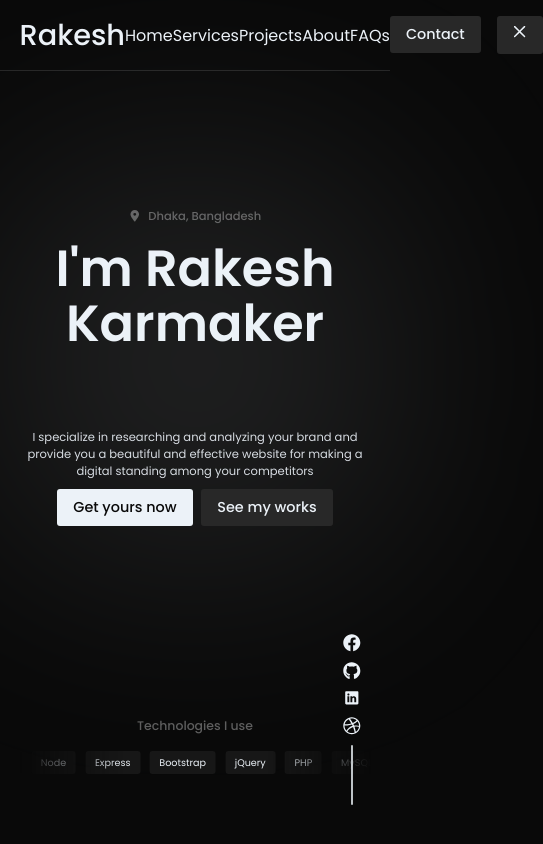
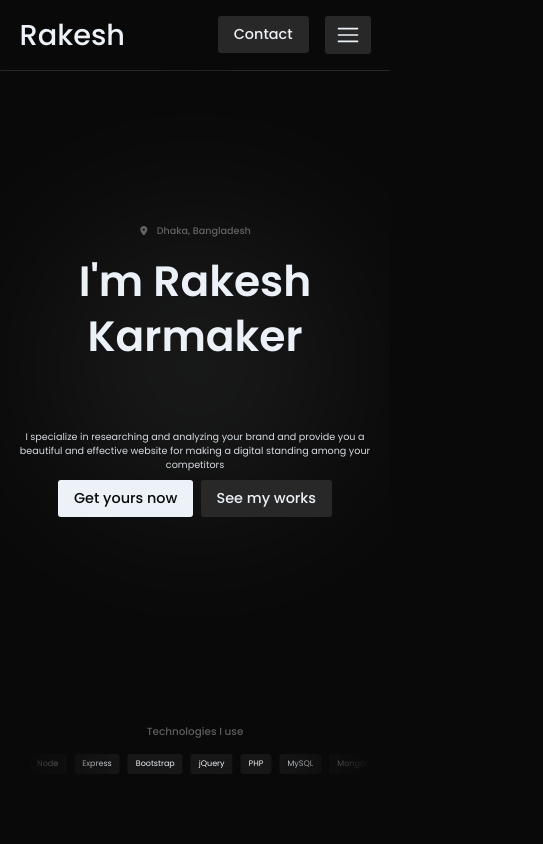
Before and after one commit to rakesh-karmaker/portfolio, a React (Vite) app: page / in a window 390 px wide. Shown: the whole page, 543 px wide, since content can reach past the window. Built offline with nearby package versions, Linux system fonts and the light colour scheme.

Commit message:
make the hero section responsive

```diff
--- a/src/components/hero/hero.css
+++ b/src/components/hero/hero.css
@@ -51,6 +51,8 @@
 .hero-btns {
   display: flex;
   gap: 0.9em;
+  flex-wrap: wrap;
+  justify-content: center;
 }
 
 .hero-bg {
@@ -90,4 +92,26 @@
     font-size: 0.6rem;
     min-height: 450px;
   }
+  .hero-intro {
+    min-height: 350px;
+  }
 }
+
+@media screen and (max-width: 800px) {
+  .hero {
+    font-size: 0.5rem;
+  }
+}
+
+@media screen and (max-width: 650px) {
+  .hero-bg {
+    width: 90vw;
+  }
+}
+
+@media screen and (max-width: 380px) {
+  .hero-heading {
+    font-size: 4.7em;
+    line-height: 40px;
+  }
+}
--- a/src/components/sliders/title/titleSlider.css
+++ b/src/components/sliders/title/titleSlider.css
@@ -61,3 +61,25 @@
     height: 60px;
   }
 }
+
+@media screen and (max-width: 800px) {
+  .title-slider {
+    font-size: 2.5rem;
+    line-height: 35px;
+  }
+
+  .ticker {
+    height: 50px;
+  }
+}
+
+@media screen and (max-width: 380px) {
+  .title-slider {
+    font-size: 2rem;
+    line-height: 25px;
+  }
+
+  .ticker {
+    height: 40px;
+  }
+}
--- a/src/layouts/UserLayout.jsx
+++ b/src/layouts/UserLayout.jsx
@@ -7,7 +7,7 @@ const UserLayout = () => {
     <>
       <Header />
       <Outlet />
-      <IconBar />
+      {window.innerWidth > 800 && <IconBar />}
     </>
   );
 };
--- a/src/layouts/header/Header.jsx
+++ b/src/layouts/header/Header.jsx
@@ -39,12 +39,12 @@ const Header = () => {
         <NavLink to="/" className="logo">
           Rakesh
         </NavLink>
-        <NavType isOpen={isOpen} />
+        <NavType isOpen={isOpen} setIsOpen={setIsOpen} />
         <div className="nav-actions">
           <SecondaryBtn link="/contact">Contact</SecondaryBtn>
           {window.innerWidth <= 800 && (
             <button className="nav-click" onClick={() => setIsOpen(!isOpen)}>
-              {isOpen ? <RxHamburgerMenu /> : <RxCross2 />}
+              {isOpen ? <RxCross2 /> : <RxHamburgerMenu />}
             </button>
           )}
         </div>
@@ -53,7 +53,7 @@ const Header = () => {
   );
 };
 
-const NavType = ({ isOpen }) => {
+const NavType = ({ isOpen, setIsOpen }) => {
   if (window.innerWidth > 800) {
     return (
       <menu className="nav-links">
@@ -63,6 +63,12 @@ const NavType = ({ isOpen }) => {
   } else {
     return (
       <menu className={"mobile-nav" + (isOpen ? " open" : "")}>
+        <div className="mobile-nav-action">
+          <p className="title">Menu</p>
+          <button className="nav-click" onClick={() => setIsOpen(!isOpen)}>
+            <RxCross2 />
+          </button>
+        </div>
         <NavLinks />
       </menu>
     );
--- a/src/layouts/header/header.css
+++ b/src/layouts/header/header.css
@@ -27,11 +27,13 @@ header > nav {
   gap: 1rem;
 }
 
-.nav-links a {
+.nav-links a,
+.mobile-nav a {
   padding: 0px 3px;
 }
 
-.nav-links a::after {
+.nav-links a::after,
+.mobile-nav a::after {
   content: "";
   width: 0%;
   height: 2px;
@@ -42,11 +44,13 @@ header > nav {
   transition: 0.25s;
 }
 
-.nav-links a:hover {
+.nav-links a:hover,
+.mobile-nav a:hover {
   opacity: 0.7;
 }
 
-.nav-links a:hover::after {
+.nav-links a:hover::after,
+.mobile-nav a:hover::after {
   width: 100%;
 }
 
@@ -56,18 +60,16 @@ header > nav {
 }
 
 .nav-click {
+  display: flex;
   text-decoration: none;
-  /* padding: 0.5rem 1rem; */
   font-weight: 500;
   height: 38px;
   width: 46px;
-  font-size: 1.2rem;
+  font-size: 1.5rem;
   transition: 0.25s;
   cursor: pointer;
-  position: relative;
   border: none;
   outline: none;
-  overflow: hidden;
   justify-content: center;
   align-items: center;
   background-color: var(--gray);
@@ -75,6 +77,49 @@ header > nav {
   border-radius: 3px;
 }
 
+.nav-click:hover {
+  opacity: 0.7;
+}
+
+.mobile-nav {
+  width: fit-content;
+  height: 100vh;
+  position: fixed;
+  top: 0;
+  left: 0;
+  display: flex;
+  flex-direction: column;
+  gap: 1rem;
+  padding: 1rem 2rem;
+  font-size: 1.2rem;
+  background-color: var(--light-black);
+  z-index: 999;
+  overflow: hidden;
+  transition: 0.25s;
+  transform: translateX(-100%);
+}
+
+.mobile-nav.open {
+  transform: translateX(0);
+}
+
+.mobile-nav-action {
+  display: flex;
+  justify-content: space-between;
+  align-items: center;
+  width: 100%;
+  gap: 2rem;
+}
+
+.mobile-nav-action .title {
+  font-size: 2.5rem;
+  font-weight: 500;
+}
+
+.mobile-nav a:nth-child(2) {
+  margin-top: 10px;
+}
+
 @media screen and (max-width: 1500px) {
   header nav .secondary-btn {
     font-size: 0.9rem;
```
